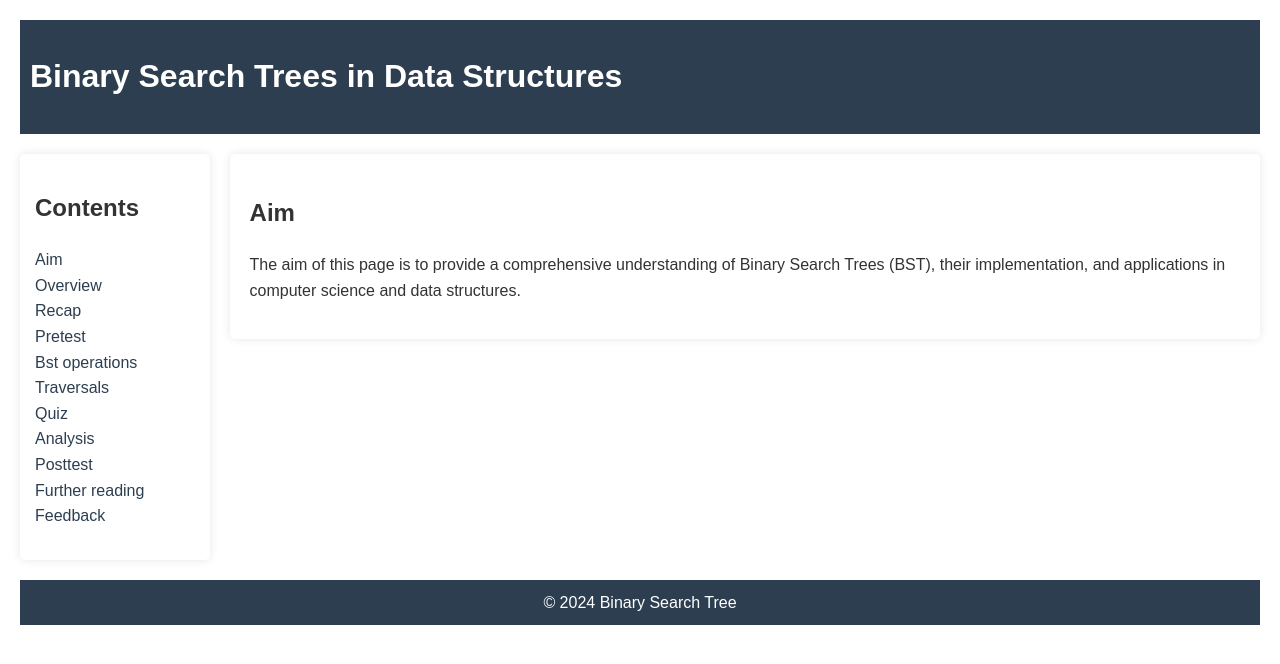
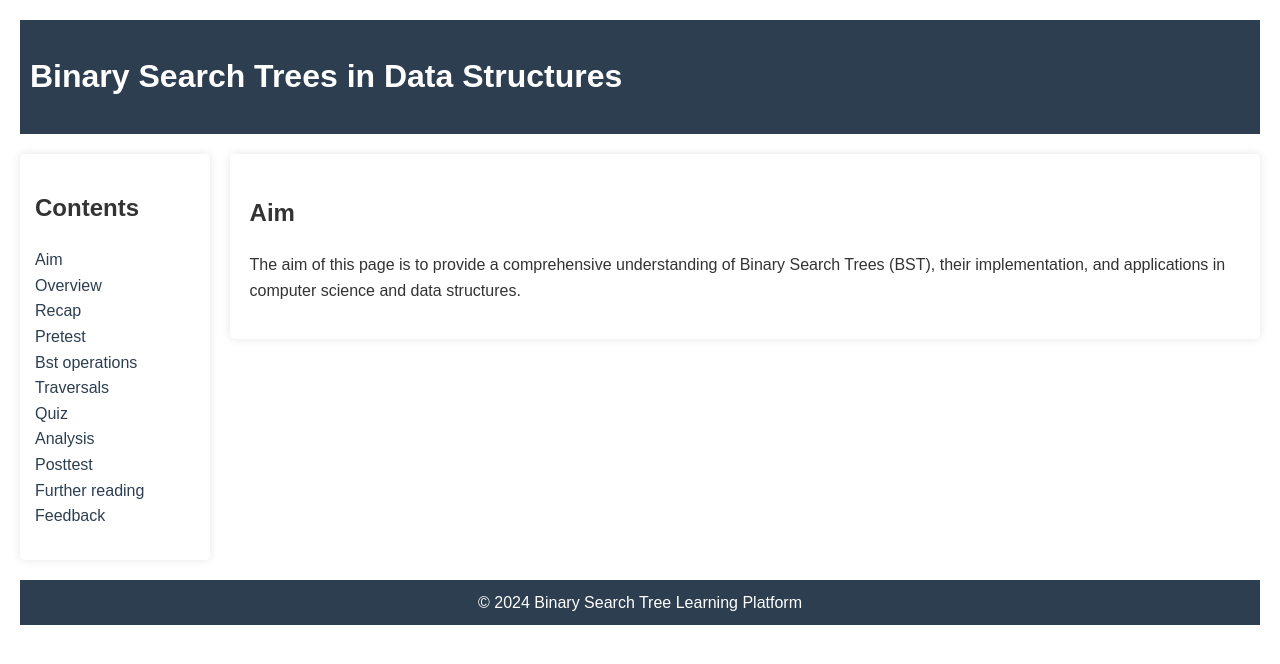
Before and after one commit to mrudulchaudhari/DS-Lab, a React (Vite) app in the folder ds-labs/: page /binary-search-tree in a window 1280 px wide. Shown: the top 664 px of the page. Built offline with nearby package versions, Linux system fonts and the light colour scheme.

Commit message:
updated name:tree.jsx

```diff
--- a/ds-labs/src/algorithms/BST/tree.jsx
+++ b/ds-labs/src/algorithms/BST/tree.jsx
@@ -394,11 +394,10 @@ function BSTPage() {
         color: "white",
         marginTop: "20px"
       }}>
-        &copy; 2024 Binary Search Tree
+        &copy; 2024 Binary Search Tree Learning Platform
       </footer>
     </div>
     );
 }
 
-
 export default BSTPage;
```
